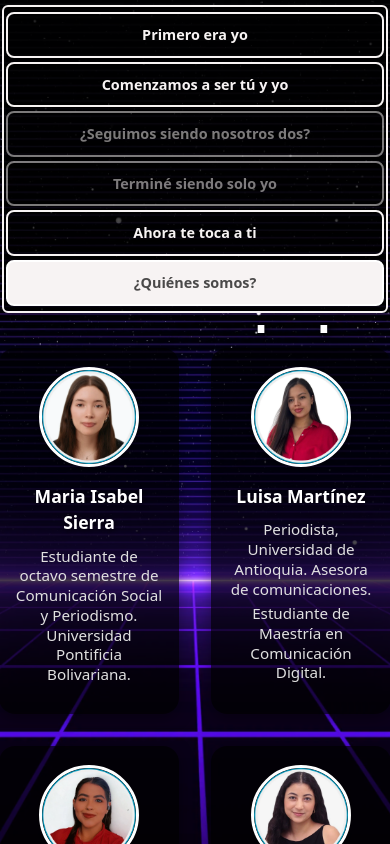
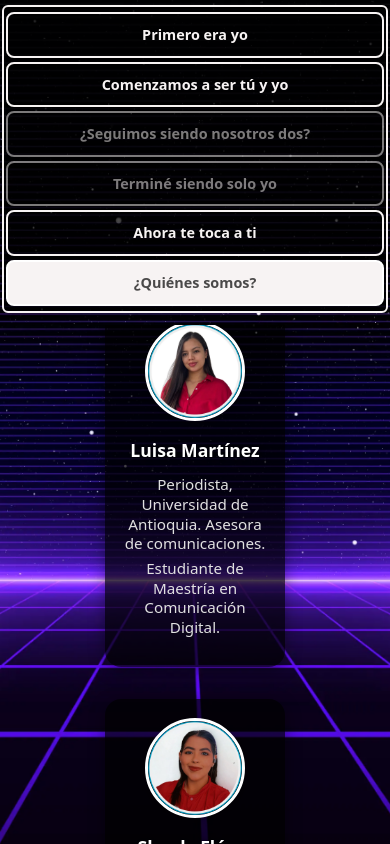
Before and after one commit to santidev21/isa-project, an Angular app: page /navegacion/sobre-nosotros in a window 390 px wide. Shown: the top 844 px of the page. Built offline with nearby package versions, Linux system fonts and the light colour scheme.

Commit message:
Primera version corregida de sobre nosotros.

```diff
--- a/src/app/components/planteamiento/planteamiento.component.html
+++ b/src/app/components/planteamiento/planteamiento.component.html
@@ -17,6 +17,9 @@
       </div>
       <div class="carousel-item">
         <img src="assets/comics/5.webp" class="d-block w-100" alt="...">
+      </div>
+      <div class="carousel-item">
+        <img src="assets/comics/6.webp" class="d-block w-100" alt="...">
       </div>
     </div>
     <button class="carousel-control-prev" type="button" data-bs-target="#carouselExample" data-bs-slide="prev">
--- a/src/app/components/sobre-nosotros/sobre-nosotros.component.scss
+++ b/src/app/components/sobre-nosotros/sobre-nosotros.component.scss
@@ -1,5 +1,4 @@
 .about-team-section {
-
   display: flex;
   justify-content: center;
   align-items: flex-start;
@@ -8,153 +7,8 @@
   flex-wrap: wrap;
 }
 
-@media (min-width: 1360px) and (max-width: 1370px) and (max-height: 770px) {
-  .about-team-section {
-    margin-top: 300px;
-  }
 
-}
-@media (max-width: 1024px) {
-  .about-team-section {
-    gap: 1.2rem;
-    margin-top: 90px;
-  }
-  .about-left {
-    max-width: 98vw;
-    padding: 1rem 0.2rem;
-  }
-  .about-right {
-    min-width: 200px;
-    gap: 1rem;
-  }
-  .team-card {
-    width: 140px;
-    padding: 0.7rem 0.5rem 1rem 0.5rem;
-  }
-  .team-photo {
-    width: 70px;
-    height: 70px;
-  }
-  .team-title {
-    font-size: 2rem;
-  }
-}
-
-@media (max-width: 600px) {
-  .about-team-section {
-    flex-direction: column;
-    gap: 0.5rem;
-    margin-top: 60px;
-  }
-  .about-left {
-    max-width: 100vw;
-    padding: 0.5rem 0.1rem;
-    border-radius: 8px;
-  }
-  .about-right {
-    min-width: 100px;
-    gap: 0.5rem;
-    border-radius: 8px;
-  }
-  .team-header-row {
-    min-height: 40px;
-  }
-  .team-title {
-    font-size: 1.2rem;
-  }
-  .team-card {
-    width: 90px;
-    padding: 0.4rem 0.2rem 0.7rem 0.2rem;
-    border-radius: 8px;
-  }
-  .team-photo {
-    width: 40px;
-    height: 40px;
-    border-radius: 50%;
-  }
-  .team-name {
-    font-size: 0.7rem;
-  }
-  .team-titulos {
-    font-size: 0.7rem;
-  }
-  .referencias button {
-    font-size: 0.8rem;
-    padding: 0.3rem 0.7rem;
-    border-radius: 6px;
-  }
-}
-@media (max-width: 1024px) {
-  .about-team-section {
-    gap: 1.2rem;
-    margin-top: 1rem;
-  }
-  .about-left {
-    max-width: 98vw;
-    padding: 1rem 0.2rem;
-  }
-  .about-right {
-    min-width: 200px;
-    gap: 1rem;
-  }
-  .team-card {
-    width: 140px;
-    padding: 0.7rem 0.5rem 1rem 0.5rem;
-  }
-  .team-photo {
-    width: 70px;
-    height: 70px;
-  }
-  .team-title {
-    font-size: 2rem;
-  }
-}
-
-@media (max-width: 600px) {
-  .about-team-section {
-    flex-direction: column;
-    gap: 0.5rem;
-    margin-top: 0.5rem;
-  }
-  .about-left {
-    max-width: 100vw;
-    padding: 0.5rem 0.1rem;
-    border-radius: 8px;
-  }
-  .about-right {
-    min-width: 100px;
-    gap: 0.5rem;
-    border-radius: 8px;
-  }
-  .team-header-row {
-    min-height: 40px;
-  }
-  .team-title {
-    font-size: 1.2rem;
-  }
-  .team-card {
-    width: 90px;
-    padding: 0.4rem 0.2rem 0.7rem 0.2rem;
-    border-radius: 8px;
-  }
-  .team-photo {
-    width: 40px;
-    height: 40px;
-    border-radius: 50%;
-  }
-  .team-name {
-    font-size: 0.7rem;
-  }
-  .team-titulos {
-    font-size: 0.7rem;
-  }
-  .referencias button {
-    font-size: 0.8rem;
-    padding: 0.3rem 0.7rem;
-    border-radius: 6px;
-  }
-}
-
+/* --- Left column --- */
 .about-left {
   flex: 1 1 350px;
   max-width: 400px;
@@ -180,6 +34,7 @@
   }
 }
 
+/* --- Right column --- */
 .about-right {
   flex: 2 1 600px;
   display: flex;
@@ -195,16 +50,10 @@
     min-height: 70px;
   }
 
-
   .team-header-center {
     display: flex;
     justify-content: center;
     align-items: center;
-}
-
-.team-title {
-  margin: 0;
-  text-align: center;
   }
 
   .team-header-right {
@@ -215,6 +64,8 @@
   }
 
   .team-title {
+    margin: 0;
+    text-align: center;
     font-size: 2.8rem;
     font-weight: bold;
     color: var(--text-light);
@@ -224,6 +75,7 @@
     white-space: nowrap;
     justify-self: center;
   }
+
   .social-icon {
     width: 40px;
     height: 40px;
@@ -235,7 +87,6 @@
   .social-icon:hover {
     transform: scale(1.1);
   }
-
 
   .team-cards {
     display: flex;
@@ -297,12 +148,12 @@
     }
   }
 
-  .referencias{
+  .referencias {
     display: flex;
     justify-content: center;
     align-items: center;
 
-    button{
+    button {
       margin-top: 1rem;
       background: var(--bg-dark);
       border: 2px solid var(--accent);
@@ -315,3 +166,121 @@
     }
   }
 }
+
+
+/* --- Medium screens: 1200px to 1500px --- */
+@media (max-width: 1500px) and (min-width: 1200px) {
+  .about-team-section {
+    gap: 2rem;
+    margin-top: 340px;
+    font-size: 12px;
+    // display: flex;
+    // flex-direction: column;
+  }
+
+  .about-left {
+    max-width: 350px;
+    padding: 1.5rem;
+  }
+
+  .about-right {
+    min-width: 350px;
+    gap: 1.5rem;
+  }
+
+  .team-title {
+    font-size: 20px !important;
+  }
+
+  .team-card {
+    width: 160px;
+    padding: 1rem;
+    font-size: 20px !important;
+  }
+
+  .team-photo {
+    width: 90px;
+    height: 90px;
+  }
+
+  .team-name{
+    font-size: 14px !important;
+  }
+
+  .team-titulos *{
+    font-size: 12px !important;
+  }
+}
+
+/* --- Tablets / small laptops --- */
+@media (max-width: 1024px) {
+  .about-team-section {
+    gap: 1.2rem;
+    margin-top: 1rem;
+  }
+  .about-left {
+    max-width: 98vw;
+    padding: 1rem 0.2rem;
+  }
+  .about-right {
+    min-width: 200px;
+    gap: 1rem;
+  }
+  .team-card {
+    width: 140px;
+    padding: 0.7rem 0.5rem 1rem 0.5rem;
+  }
+  .team-photo {
+    width: 70px;
+    height: 70px;
+  }
+  .team-title {
+    font-size: 2rem;
+  }
+}
+
+/* --- Mobile --- */
+@media (max-width: 600px) {
+  .about-team-section {
+    flex-direction: column;
+    gap: 0.5rem;
+    margin-top: 0.5rem;
+  }
+  .about-left {
+    max-width: 100vw;
+    padding: 0.5rem 0.1rem;
+    border-radius: 8px;
+  }
+  .about-right {
+    min-width: 100px;
+    gap: 0.5rem;
+    border-radius: 8px;
+  }
+  .team-header-row {
+    min-height: 40px;
+  }
+  .team-title {
+    font-size: 1.2rem;
+  }
+  .team-card {
+    width: 90px;
+    padding: 0.4rem 0.2rem 0.7rem 0.2rem;
+    border-radius: 8px;
+  }
+  .team-photo {
+    width: 40px;
+    height: 40px;
+    border-radius: 50%;
+  }
+  .team-name {
+    font-size: 0.7rem;
+  }
+  .team-titulos {
+    font-size: 0.7rem;
+  }
+  .referencias button {
+    font-size: 0.8rem;
+    padding: 0.3rem 0.7rem;
+    border-radius: 6px;
+  }
+}
```
Lines whose indentation alone changed are shown as unchanged.
